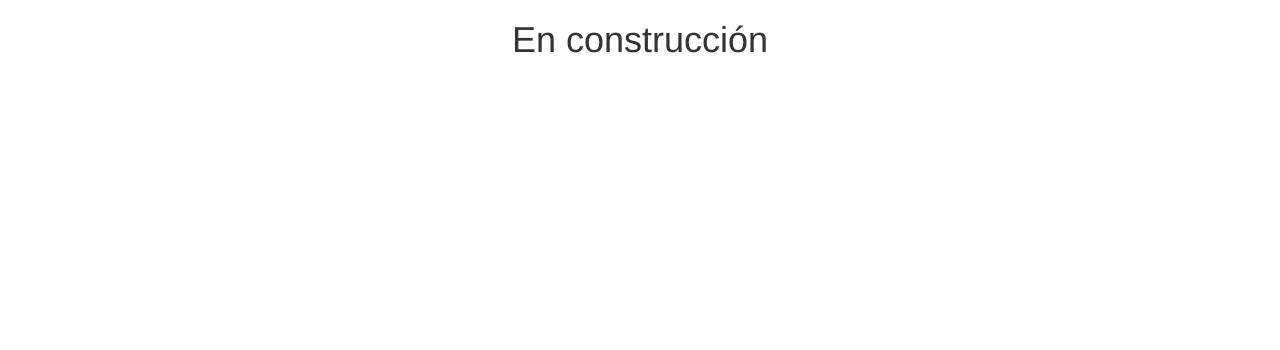
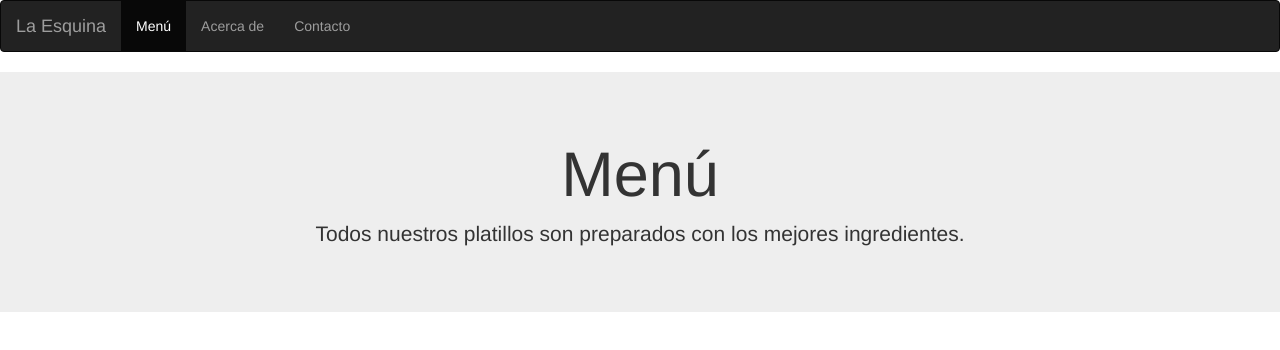
Before and after one commit to dennChoy/curso-git, a plain HTML site: page index.html in a window 1280 px wide. Drawn offline with nearby package versions, Linux system fonts and the light colour scheme.

Commit message:
2.- Agregué el menú y título principal

```diff
--- a/index.html
+++ b/index.html
@@ -11,9 +11,34 @@
 </head>
 
 <body>
-    <div class="container text-center">
-        <h1>En construcción</h1>
+    <nav class="navbar navbar-inverse">
+        <div class="container-fluid">
+            <div class="navbar-header">
+                <button type="button" class="navbar-toggle" data-toggle="collapse" data-target="#myNavbar">
+                    <span class="icon-bar"></span>
+                    <span class="icon-bar"></span>
+                    <span class="icon-bar"></span>
+                </button>
+                <a class="navbar-brand" href="#">La Esquina</a>
+            </div>
+            <div class="collapse navbar-collapse" id="myNavbar">
+                <ul class="nav navbar-nav">
+                    <li class="active"><a href="#">Menú</a></li>
+                    <li><a href="#">Acerca de</a></li>
+                    <li><a href="#">Contacto</a></li>
+                </ul>
+            </div>
+        </div>
+    </nav>
+
+    <div class="jumbotron">
+        <div class="container text-center">
+            <h1>Menú</h1>
+            <p>Todos nuestros platillos son preparados con los mejores ingredientes.</p>
+        </div>
     </div>
+
+
 </body>
 
 </html>
```
